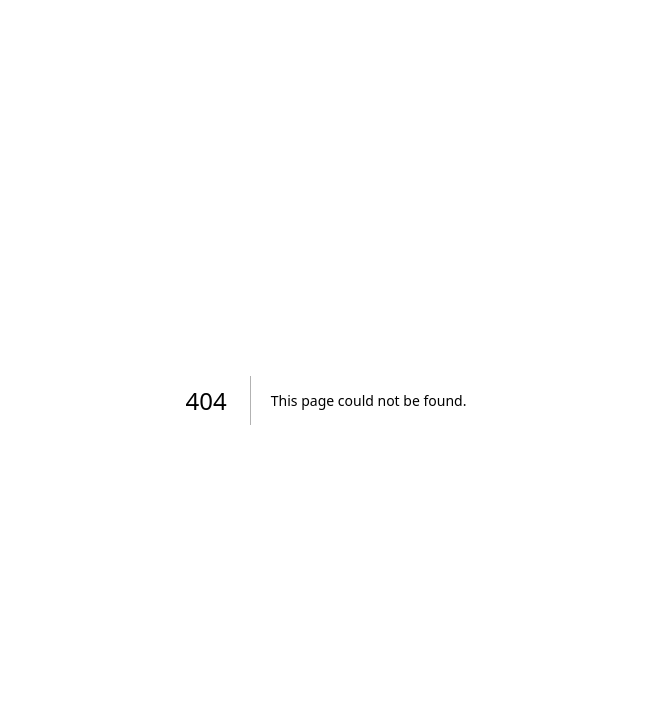
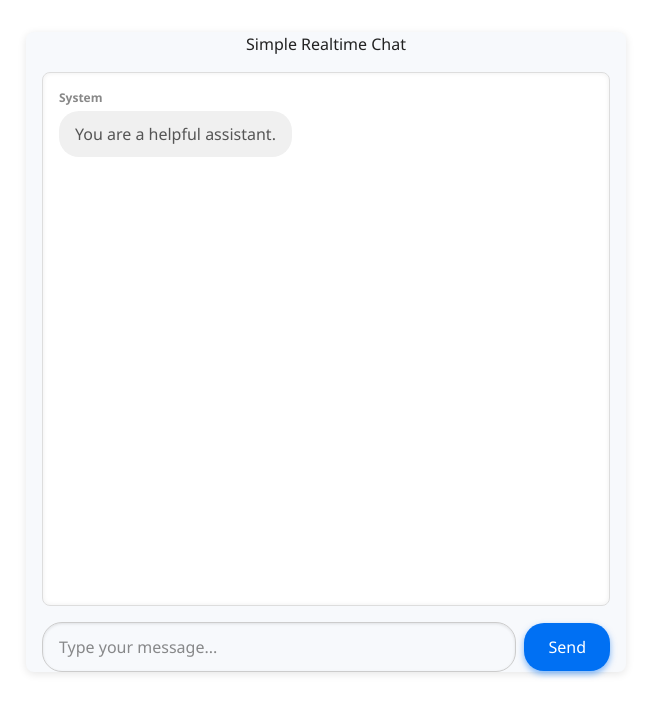
Before and after one commit to Taz458/Open-api-app, a Next.js app: page /simple-realtime-chat in a window 1280 px wide. Before the commit this address had no page. Shown: the top 718 px of the page, without its empty margins (314-965 px from the left). Built offline with nearby package versions, Linux system fonts and the light colour scheme.

Commit message:
Addes simple realtime chat

```diff
--- /dev/null
+++ b/app/api/openai/simple-realtime-chat/route.js
@@ -0,0 +1,43 @@
+import { OpenAI } from "openai";
+
+const openai = new OpenAI();
+
+export async function POST(req) {
+  const { messages } = await req.json();
+
+  // Create a new ReadableStream to stream tokens to the client
+  const stream = new ReadableStream({
+    async start(controller) {
+      try {
+        // Call OpenAI's chat.completions with streaming enabled
+        const response = await openai.chat.completions.create({
+          model: "gpt-4o-mini",
+          messages,
+          stream: true,
+        });
+
+        // For each streamed token, enqueue the text into the stream
+        for await (const part of response) {
+          const text = part.choices[0].delta?.content;
+          if (text) {
+            // Convert string to Uint8Array and enqueue
+            controller.enqueue(new TextEncoder().encode(text));
+          }
+        }
+
+        controller.close();
+      } catch (error) {
+        controller.error(error);
+      }
+    },
+  });
+
+  // Return the streaming response as text/event-stream
+  return new Response(stream, {
+    headers: {
+      "Content-Type": "text/event-stream",
+      "Cache-Control": "no-cache, no-transform",
+      Connection: "keep-alive",
+    },
+  });
+}
--- a/app/page.js
+++ b/app/page.js
@@ -64,6 +64,13 @@ export default function Home() {
           >
             Multimodal Product Description Generator
           </Link>
+
+          <Link
+            href="/simple-realtime-chat"
+            className="bg-orange-600 hover:bg-orange-700 text-black font-bold py-3 px-6 rounded-md transition duration-200 block text-center w-full"
+          >
+            Simple Realtime Chat (no audio)
+          </Link>
         </div>
       </div>
     </main>
--- /dev/null
+++ b/app/simple-realtime-chat/page.js
@@ -0,0 +1,203 @@
+"use client";
+
+import { useState, useRef } from "react";
+
+export default function Home() {
+  // State to hold the list of chat messages (user + AI)
+  // Starts with a system message to set the AI behavior
+  const [messages, setMessages] = useState([
+    { role: "system", content: "You are a helpful assistant." },
+  ]);
+
+  // State to control the current input text field
+  const [input, setInput] = useState("");
+
+  // State to indicate whether we are waiting for AI response
+  const [isLoading, setIsLoading] = useState(false);
+
+  // Reference to the message list container for scrolling
+  const messageListRef = useRef();
+
+  // Function to handle form submission (user sends a message)
+  async function handleSubmit(e) {
+    e.preventDefault();
+
+    if (!input.trim()) return;
+
+    // Add the user's message first
+    const newMessages = [...messages, { role: "user", content: input }];
+
+    // Add an empty assistant message placeholder (for streaming content)
+    newMessages.push({ role: "assistant", content: "" });
+
+    setMessages(newMessages);
+    setInput("");
+    setIsLoading(true);
+
+    const response = await fetch("/api/openai/simple-realtime-chat", {
+      method: "POST",
+      headers: { "Content-Type": "application/json" },
+      body: JSON.stringify({ messages: newMessages }),
+    });
+
+    if (!response.ok) {
+      setIsLoading(false);
+      alert("Error: " + response.statusText);
+      return;
+    }
+
+    const reader = response.body.getReader();
+    const decoder = new TextDecoder();
+    let done = false;
+    let assistantMessage = "";
+
+    while (!done) {
+      const { value, done: doneReading } = await reader.read();
+      done = doneReading;
+      const chunk = decoder.decode(value);
+      assistantMessage += chunk;
+
+      setMessages((msgs) => {
+        // Keep all except the last assistant message, then add the updated one
+        const msgsWithoutLastAssistant = msgs.slice(0, -1);
+        return [...msgsWithoutLastAssistant, { role: "assistant", content: assistantMessage }];
+      });
+
+      messageListRef.current?.scrollTo(0, messageListRef.current.scrollHeight);
+    }
+
+    setIsLoading(false);
+  }
+
+
+  return (
+    <main
+      style={{
+        maxWidth: 600,
+        margin: "2rem auto",
+        padding: "0 1rem",
+        fontFamily: "'Segoe UI', Tahoma, Geneva, Verdana, sans-serif",
+        backgroundColor: "#f7f9fc",
+        borderRadius: 8,
+        boxShadow: "0 2px 8px rgba(0,0,0,0.1)",
+        height: "80vh",
+        display: "flex",
+        flexDirection: "column",
+      }}
+    >
+      <h1 style={{ textAlign: "center", marginBottom: "1rem", color: "#222" }}>
+        Simple Realtime Chat
+      </h1>
+
+      {/* Chat messages container */}
+      <div
+        ref={messageListRef}
+        style={{
+          flexGrow: 1,
+          border: "1px solid #ddd",
+          padding: "1rem",
+          overflowY: "auto",
+          backgroundColor: "#fff",
+          borderRadius: 8,
+          boxShadow: "inset 0 0 5px #eee",
+          marginBottom: "1rem",
+        }}
+      >
+        {messages.map((m, i) => {
+          // Determine bubble alignment and color by role
+          const isUser = m.role === "user";
+          const isAssistant = m.role === "assistant";
+          const isSystem = m.role === "system";
+
+          const bubbleStyle = {
+            maxWidth: "75%",
+            marginBottom: "1rem",
+            padding: "0.75rem 1rem",
+            borderRadius: 20,
+            lineHeight: 1.4,
+            whiteSpace: "pre-wrap", // Preserve line breaks
+            backgroundColor: isUser
+              ? "#DCF8C6" // light green bubble for user
+              : isAssistant
+              ? "#e1e4ff" // light blue bubble for AI
+              : "#f0f0f0", // grey bubble for system message
+            color: isSystem ? "#555" : "#000",
+            alignSelf: isUser ? "flex-end" : "flex-start",
+            boxShadow: isSystem ? "none" : "0 1px 3px rgba(0,0,0,0.1)",
+          };
+
+          return (
+            <div
+              key={i}
+              style={{
+                display: "flex",
+                flexDirection: "column",
+                alignItems: bubbleStyle.alignSelf,
+              }}
+            >
+              <span
+                style={{
+                  fontSize: 12,
+                  fontWeight: "600",
+                  color: isUser
+                    ? "#007aff"
+                    : isAssistant
+                    ? "#4a4aff"
+                    : "#888",
+                  marginBottom: 4,
+                  userSelect: "none",
+                }}
+              >
+                {isUser ? "You" : isAssistant ? "AI" : "System"}
+              </span>
+              <div style={bubbleStyle}>{m.content}</div>
+            </div>
+          );
+        })}
+      </div>
+
+      {/* Input form */}
+      <form
+        onSubmit={handleSubmit}
+        style={{ display: "flex", gap: "0.5rem", alignItems: "center" }}
+      >
+        <input
+          type="text"
+          value={input}
+          onChange={(e) => setInput(e.target.value)}
+          disabled={isLoading} // Disable input while AI is responding
+          placeholder="Type your message..."
+          style={{
+            flexGrow: 1,
+            padding: "0.75rem 1rem",
+            fontSize: "1rem",
+            borderRadius: 20,
+            border: "1px solid #ccc",
+            outline: "none",
+            boxShadow: "inset 0 1px 3px rgba(0,0,0,0.1)",
+            transition: "border-color 0.3s",
+          }}
+          onFocus={(e) => (e.target.style.borderColor = "#0070f3")}
+          onBlur={(e) => (e.target.style.borderColor = "#ccc")}
+        />
+        <button
+          type="submit"
+          disabled={isLoading}
+          style={{
+            padding: "0.75rem 1.5rem",
+            fontSize: "1rem",
+            borderRadius: 20,
+            border: "none",
+            backgroundColor: isLoading ? "#888" : "#0070f3",
+            color: "white",
+            cursor: isLoading ? "not-allowed" : "pointer",
+            boxShadow: "0 3px 6px rgba(0, 112, 243, 0.5)",
+            transition: "background-color 0.3s",
+          }}
+        >
+          {isLoading ? "Thinking..." : "Send"}
+        </button>
+      </form>
+    </main>
+  );
+}
--- a/package.json
+++ b/package.json
@@ -9,9 +9,10 @@
     "lint": "next lint"
   },
   "dependencies": {
+    "ai": "^4.3.16",
     "autoprefixer": "^10.4.14",
     "next": "latest",
-    "openai": "^4.0.0",
+    "openai": "^4.102.0",
     "react": "latest",
     "react-dom": "latest",
     "vanilla-jsoneditor": "^0.18.0",
```
Also changed, not shown: 1 other file (tests, documents, lock files or other folders).
